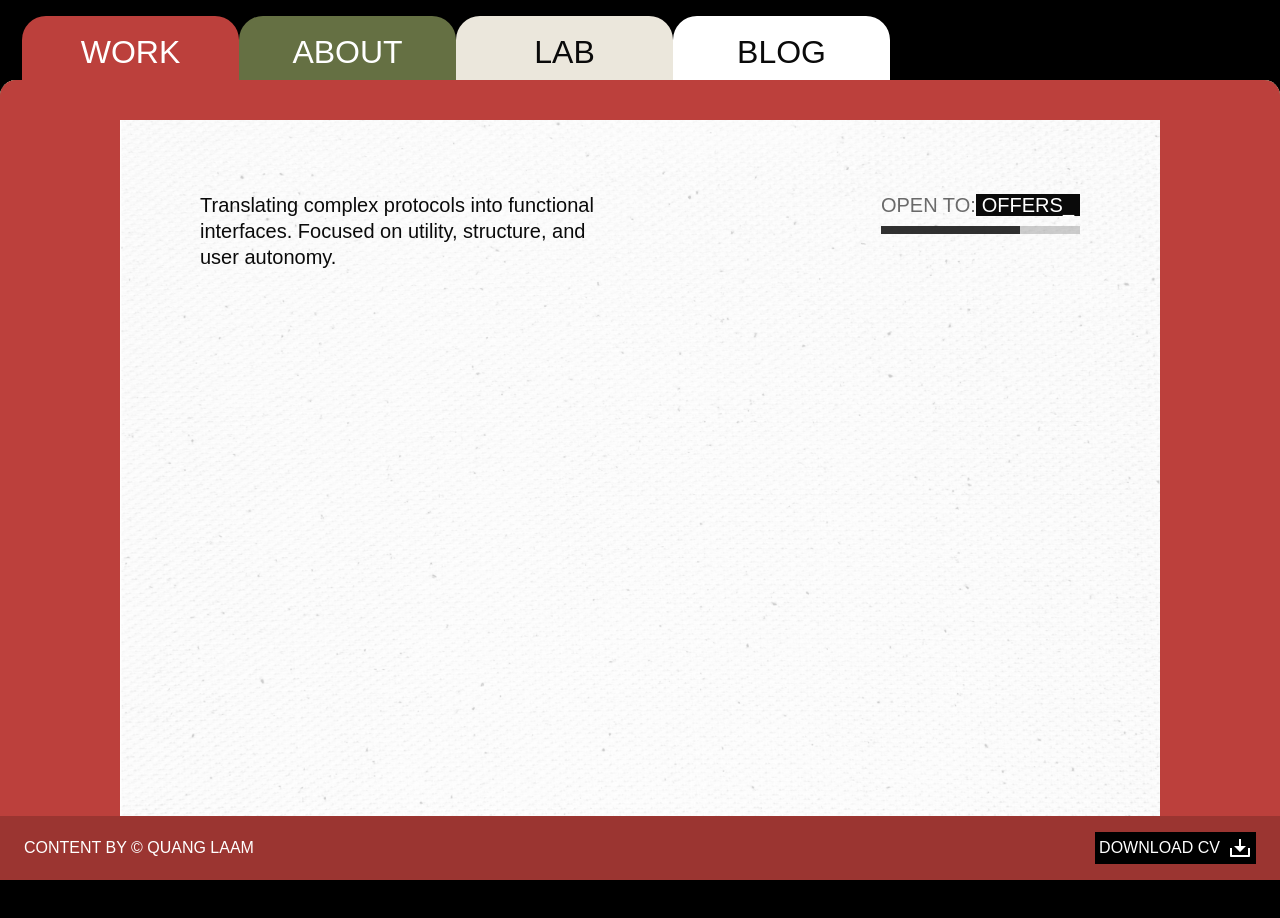
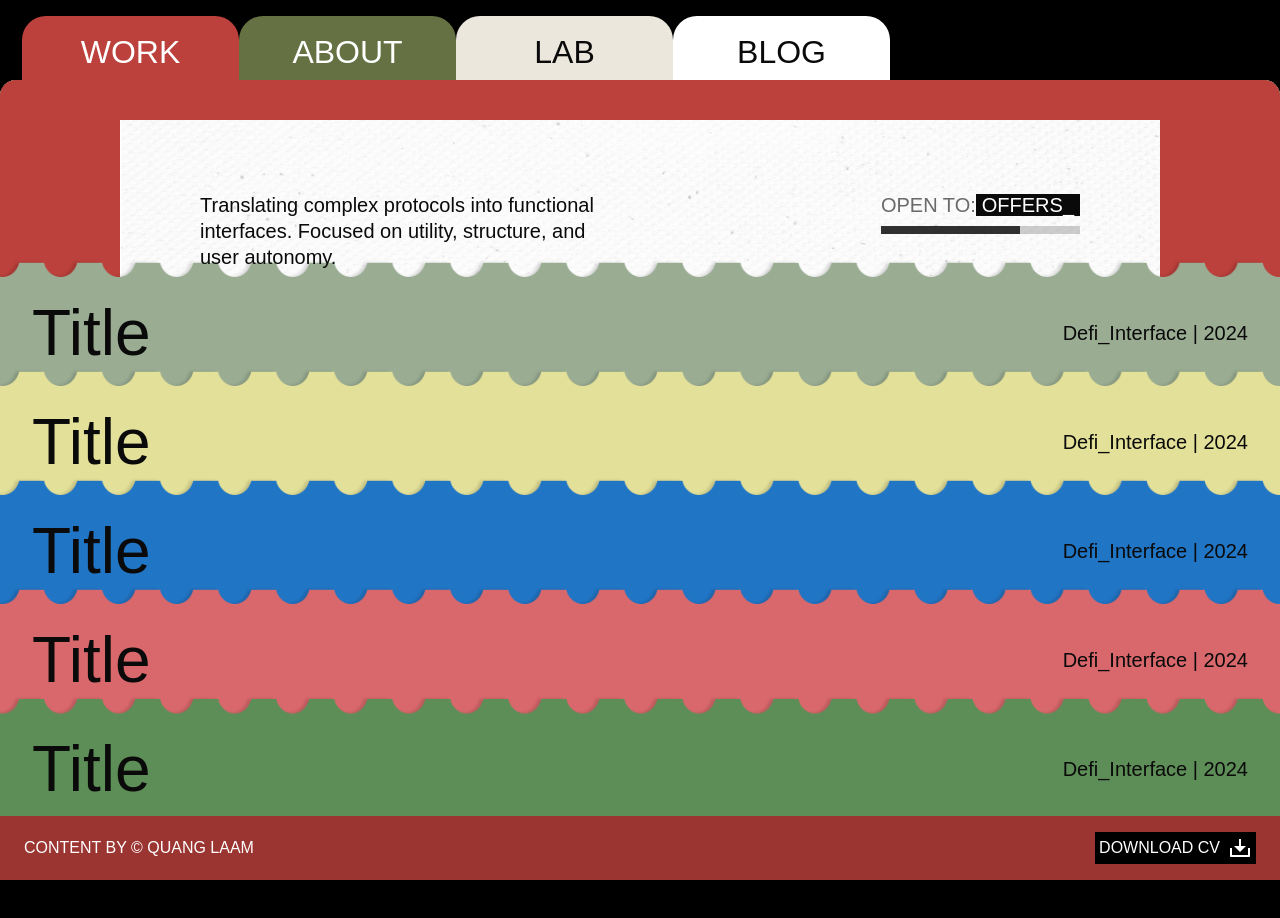
Before and after one commit to TommyNhatNguyen/quang-portfolio, a Next.js app: page /home in a window 1280 px wide. Shown: the top 918 px of the page. Before the commit the page ends 880 px from the top, so only its background shows below. Built offline with nearby package versions, Linux system fonts and the light colour scheme; a web font is replaced by a local one.

Commit message:
feat: work list

```diff
--- a/app/(pages)/home/components/Work/index.tsx
+++ b/app/(pages)/home/components/Work/index.tsx
@@ -1,4 +1,5 @@
 import Image from "next/image";
+import Link from "next/link";
 import "../../styles/work-component.scss";
 
 const WorkComponent = () => {
@@ -32,7 +33,34 @@ const WorkComponent = () => {
         </div>
       </div>
       <div className="work-list">
-        <div className="work-list__item"></div>
+        {Array.from({ length: 5 }).map((_, index) => {
+          return (
+            <Link
+              key={index}
+              href={`/work/${index + 1}`}
+              className="work-list__item"
+              style={{
+                position: "relative",
+                top: index != 0 ? `-${index * 28}px` : 0,
+              }}
+            >
+              <Image
+                src={`/images/frame-${index + 1}.png`}
+                alt="work-1"
+                width={1500}
+                height={130}
+              />
+              <div className="work-list__item-info">
+                <h2 className="title">Title</h2>
+                <div className="description">
+                  <span className="description__text">Defi_Interface</span>
+                  <span className="description__separator"> | </span>
+                  <span className="description__text">2024</span>
+                </div>
+              </div>
+            </Link>
+          );
+        })}
       </div>
     </div>
   );
--- a/app/(pages)/home/styles/work-component.scss
+++ b/app/(pages)/home/styles/work-component.scss
@@ -64,3 +64,47 @@
     }
   }
 }
+
+.work-list {
+  overflow: hidden;
+  position: absolute;
+  bottom: -64px;
+  width: 100%;
+  left: 0;
+  display: flex;
+  align-items: flex-end;
+  flex-direction: column;
+  justify-content: flex-end;
+  justify-items: flex-end;
+  &__item {
+    height: 137px;
+    width: 100%;
+    position: relative;
+    padding-left: 32px;
+    padding-right: 32px;
+    padding-top: 4px;
+    padding-bottom: 24px;
+    img {
+      position: absolute;
+      top: 0;
+      left: 0;
+      width: 100%;
+      height: 100%;
+      object-position: center;
+    }
+    &-info {
+      height: 100%;
+      display: flex;
+      align-items: flex-end;
+      justify-content: space-between;
+      gap: var(--gap);
+      z-index: 1;
+      position: relative;
+      bottom: 26px;
+      .title {
+        font-size: var(--mono-heading3-desktop);
+        color: var(--greyscale-900);
+      }
+    }
+  }
+}
```
